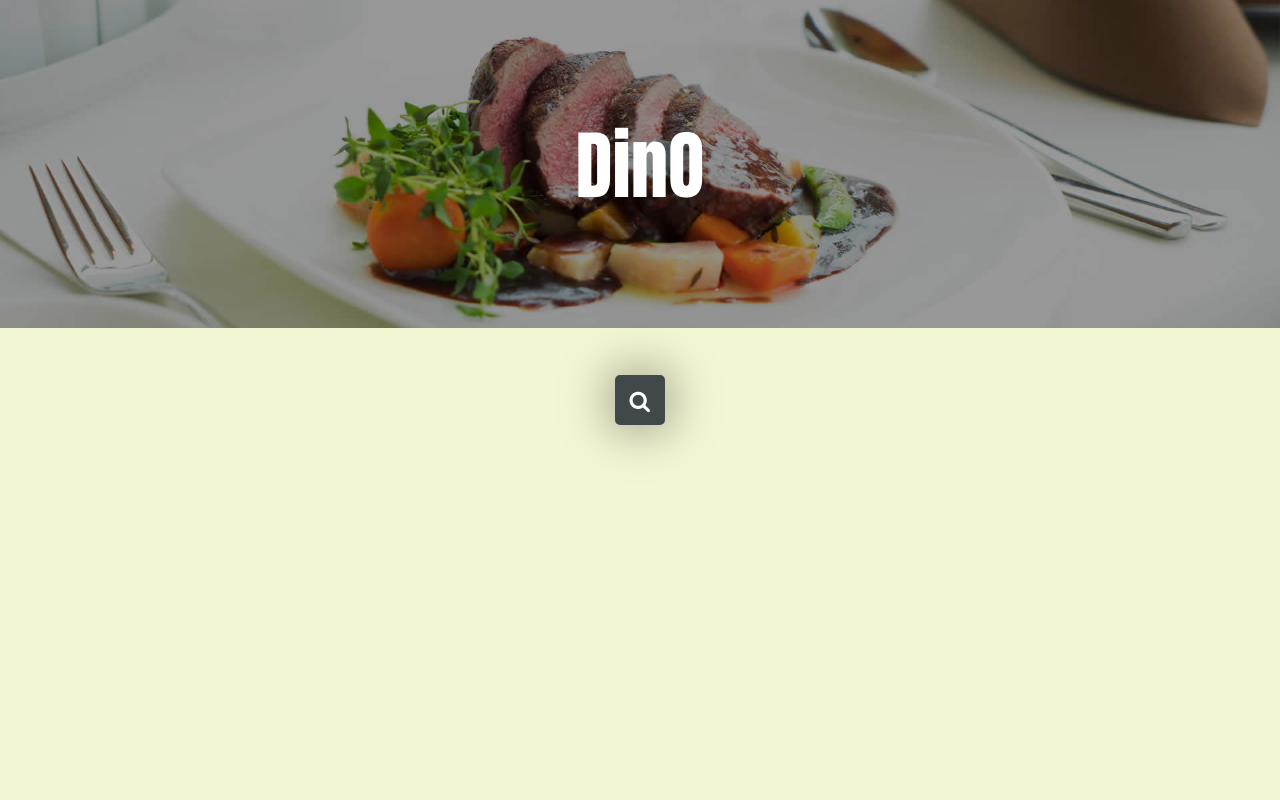
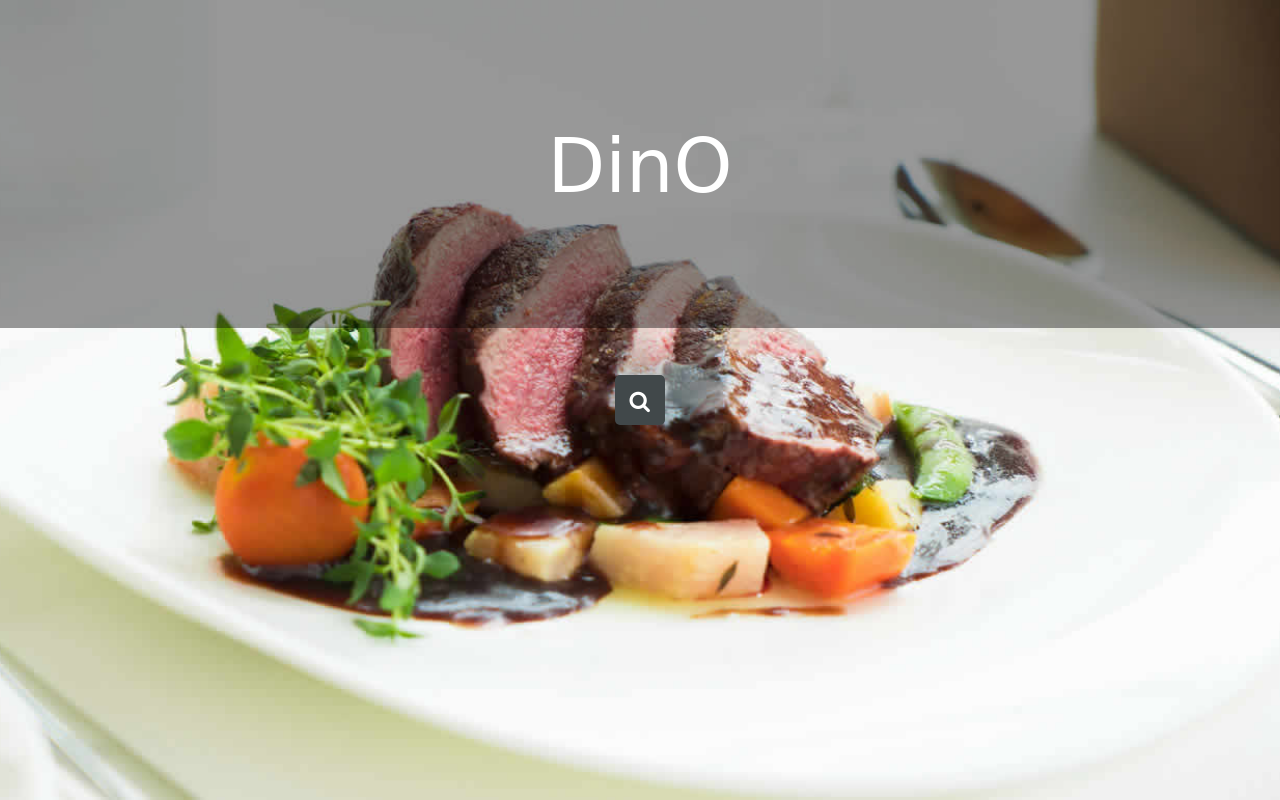
Before and after one commit to ShamWow53/DinO, a Flask app: page / in a window 1280 px wide. Run offline with Flask 2, Linux system fonts and the light colour scheme; some libraries are stand-ins or nearby versions; some web fonts are replaced.

Commit message:
background overhaul

```diff
--- a/static/css/style.css
+++ b/static/css/style.css
@@ -4,9 +4,14 @@
 }
 
 body{
-  background: #F2F6D3;
+  background: url(../img/intro-bg.jpg) center center / cover scroll no-repeat;
+  /*background-color: #e5e5e5;*/
+  /*background: #F2F6D3;*/
 }
 
+.overlay {
+  background: rgba(0,0,0,0.4);
+}
 .wrapper{
   position: absolute;
   top: 50%;
@@ -234,18 +239,13 @@ a:focus, .btn:focus, .btn:active:focus, .btn.active:focus, .btn.focus, .btn:acti
   display: table;
   width: 100%;
   padding: 0;
-  background: url(../img/intro-bg.jpg) center center no-repeat;
-  background-color: #e5e5e5;
   -webkit-background-size: cover;
   -moz-background-size: cover;
   background-size: cover;
   -o-background-size: cover;
 }
-.intro .overlay {
-  background: rgba(0,0,0,0.4);
-}
 .intro h1 {
-  font-family: 'Anton', cursive;
+  font-family: 'Courgette', cursive;
   color: #fff;
   font-size: 5em;
   font-weight: 400;
```
